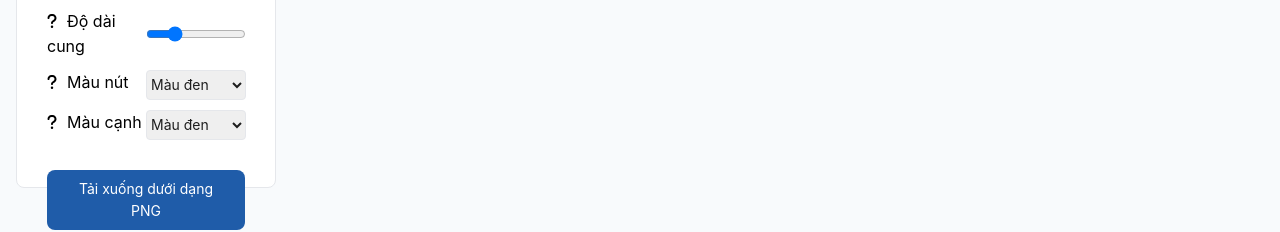
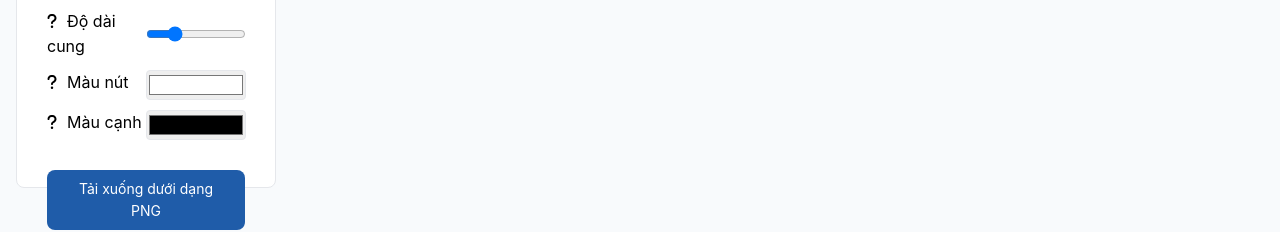
Before and after one commit to nthung-2k5/ctu-graph-theory, a React (Vite) app: page / in a window 1280 px wide. Shown: the part 284-516 px from the top of the page. Built offline with nearby package versions, Linux system fonts and the light colour scheme; what cytoscape-automove, cytoscape-cola would draw is missing.

Commit message:
update inptu color

```diff
--- a/src/components/VisualGraphComponent.tsx
+++ b/src/components/VisualGraphComponent.tsx
@@ -39,24 +39,14 @@ export default function VisualGraphComponent() {
       .style()
       .selector("node")
       .style({
-        "background-color":
-          nodeColor === "Màu đen"
-            ? "#fff" : nodeColor === "Màu đỏ"
-            ? "#f00" : nodeColor === "Màu cam"
-            ? "#FFA500" : nodeColor === "Màu hồng"
-            ? "#FFC0CB" : "#00f",
+        backgroundColor: nodeColor,
         width: nodeRadius,
         height: nodeRadius,
       })
       .selector("edge")
       .style({
-        "line-color":
-          edgeColor === "Màu đen"
-            ? "#000" : edgeColor === "Màu đỏ"
-            ? "#f00" : edgeColor === "Màu cam"
-            ? "#FFA500" : edgeColor === "Màu hồng"
-            ? "#FFC0CB" : "#00f",
-        "curve-style": "bezier",
+        lineColor: edgeColor,
+        curveStyle: "bezier",
       })
       .update();
   };
--- a/src/index.css
+++ b/src/index.css
@@ -37,7 +37,7 @@ html, body {
 }
 
 .option-input-number,
-.option-input-select {
+.option-input-color {
   border-width: 1px;
   border-radius: 4px;
   padding-left: 4px;
@@ -47,7 +47,7 @@ html, body {
   margin: auto;
 }
 
-.option-input-select {
+.option-input-color {
   padding: 0;
 }
 
--- a/src/tabs/GraphOption.tsx
+++ b/src/tabs/GraphOption.tsx
@@ -17,12 +17,12 @@ export default function GraphOption() {
     downloadPNG
   } = useNode();
 
-  const handleNodeColorChange = (e: React.ChangeEvent<HTMLSelectElement>) => {
+  const handleNodeColorChange = (e: React.ChangeEvent<HTMLInputElement>) => {
     const color = e.target.value;
     setNodeColor(color);
   };
 
-  const handleEdgeColorChange = (e: React.ChangeEvent<HTMLSelectElement>) => {
+  const handleEdgeColorChange = (e: React.ChangeEvent<HTMLInputElement>) => {
     const color = e.target.value;
     setEdgeColor(color);
   };
@@ -84,7 +84,7 @@ export default function GraphOption() {
             </p>
           </Col>
           <Col span={12}>
-            <select
+            {/* <select
               className="option-input-select"
               value={nodeColor}
               onChange={handleNodeColorChange}
@@ -94,7 +94,14 @@ export default function GraphOption() {
               <option value="Màu cam">Màu cam</option>
               <option value="Màu hồng">Màu hồng</option>
               <option value="Màu xanh">Màu xanh</option>
-            </select>
+            </select> */}
+            <input
+              type="color"
+              name="color-node"
+              className="option-input-color"
+              value={nodeColor}
+              onChange={handleNodeColorChange}
+            ></input>
           </Col>
         </Row>
         <Row className="mb-[10px]">
@@ -105,7 +112,7 @@ export default function GraphOption() {
             </p>
           </Col>
           <Col span={12}>
-            <select
+            {/* <select
               className="option-input-select"
               value={edgeColor}
               onChange={handleEdgeColorChange}
@@ -115,7 +122,14 @@ export default function GraphOption() {
               <option value="Màu cam">Màu cam</option>
               <option value="Màu hồng">Màu hồng</option>
               <option value="Màu xanh">Màu xanh</option>
-            </select>
+            </select> */}
+            <input
+              type="color"
+              name="color-edge"
+              className="option-input-color"
+              value={edgeColor}
+              onChange={handleEdgeColorChange}
+            ></input>
           </Col>
         </Row>
         <button className="option-button" onClick={downloadPNG}>Tải xuống dưới dạng PNG</button>
--- a/src/tabs/NodeContext.tsx
+++ b/src/tabs/NodeContext.tsx
@@ -16,8 +16,8 @@ interface NodeContextType {
 const NodeContext = createContext<NodeContextType | undefined>(undefined);
 
 export const NodeProvider = ({ children }: any) => {
-  const [nodeColor, setNodeColor] = useState("Màu đen"); // Màu nút
-  const [edgeColor, setEdgeColor] = useState("Màu đen"); // Màu cạnh
+  const [nodeColor, setNodeColor] = useState("#ffffff"); // Màu nút
+  const [edgeColor, setEdgeColor] = useState("#000000"); // Màu cạnh
   const [nodeRadius, setNodeRadius] = useState(30); // Kích thước nút
   const [edgeLength, setEdgeLength] = useState(100); // Độ dài cạnh
 
@@ -48,7 +48,7 @@ export const NodeProvider = ({ children }: any) => {
           // Tạo link tải xuống
           const link = document.createElement('a');
           link.href = canvas.toDataURL('image/png');
-          link.download = 'graph_with_background.png';
+          link.download = 'graph.png';
           link.click();
         }
       };
```
